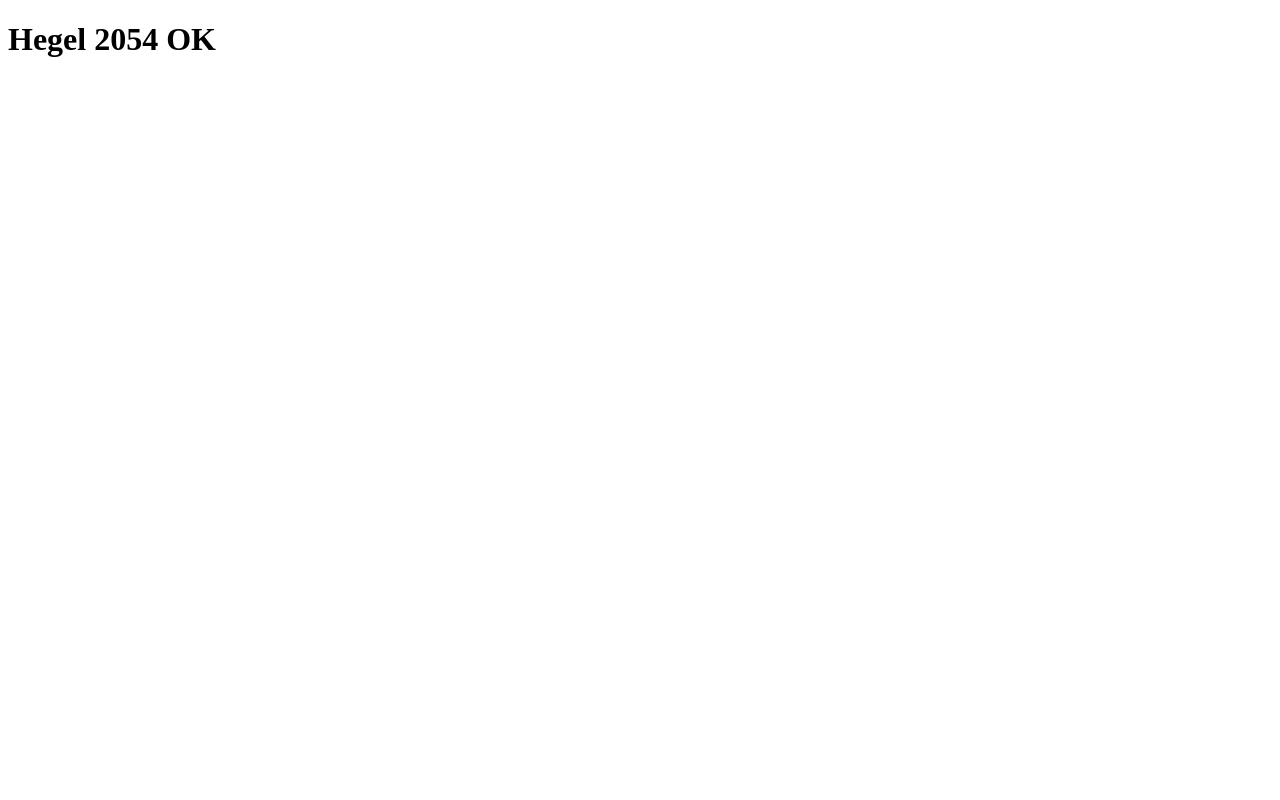
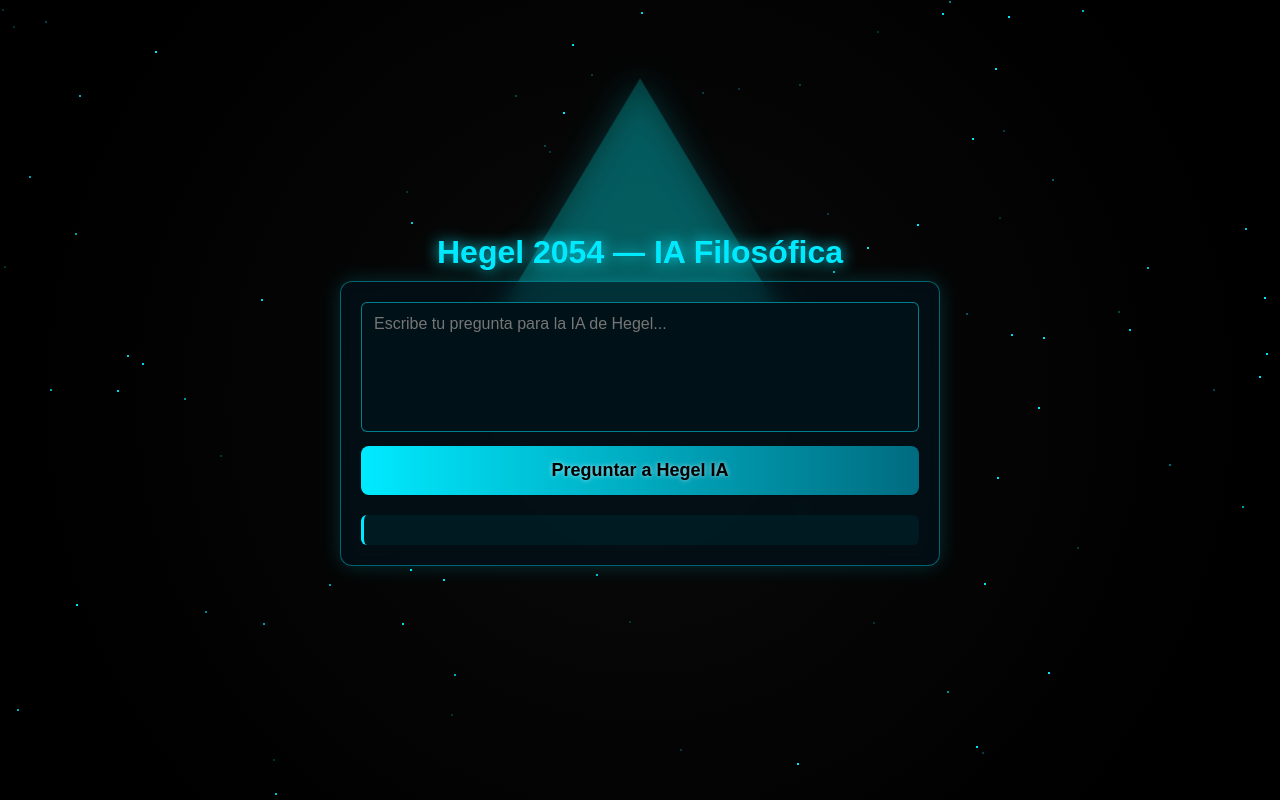
Before and after one commit to adriancorro/Hegel2052, a website: page index.html in a window 1280 px wide. Drawn offline with Linux system fonts and the light colour scheme.

Commit message:
Update index.html

```diff
--- a/index.html
+++ b/index.html
@@ -1 +1,197 @@
-<!DOCTYPE html><html><body><h1>Hegel 2054 OK</h1></body></html>
+<!DOCTYPE html>
+<html lang="es">
+<head>
+    <meta charset="UTF-8" />
+    <meta name="viewport" content="width=device-width, initial-scale=1.0" />
+    <title>Hegel 2054 — IA Filosófica</title>
+
+    <style>
+        * {
+            margin: 0;
+            padding: 0;
+            box-sizing: border-box;
+            font-family: "Orbitron", sans-serif;
+        }
+
+        body {
+            background: radial-gradient(circle at center, #0a0a0a, #000000 80%);
+            height: 100vh;
+            overflow: hidden;
+            color: #00eaff;
+            display: flex;
+            flex-direction: column;
+            justify-content: center;
+            align-items: center;
+        }
+
+        /* Partículas futuristas */
+        .particles {
+            position: absolute;
+            width: 100%;
+            height: 100%;
+            overflow: hidden;
+            z-index: -2;
+        }
+
+        .particles span {
+            position: absolute;
+            width: 2px;
+            height: 2px;
+            background: #00eaff;
+            animation: blink 3s infinite;
+            opacity: 0.7;
+        }
+
+        @keyframes blink {
+            0%, 100% { opacity: 0.2; }
+            50% { opacity: 1; }
+        }
+
+        /* Triángulo neón */
+        .triangle {
+            width: 0;
+            height: 0;
+            border-left: 180px solid transparent;
+            border-right: 180px solid transparent;
+            border-bottom: 300px solid rgba(0, 255, 255, 0.2);
+            position: absolute;
+            top: 10%;
+            animation: glow 3s infinite alternate ease-in-out;
+            filter: drop-shadow(0 0 25px #00eaff);
+            z-index: -1;
+        }
+
+        @keyframes glow {
+            from { filter: drop-shadow(0 0 10px #00eaff); transform: scale(1); }
+            to { filter: drop-shadow(0 0 40px #00eaff); transform: scale(1.05); }
+        }
+
+        h1 {
+            font-size: 32px;
+            margin-bottom: 10px;
+            text-shadow: 0 0 15px #00eaff;
+        }
+
+        .container {
+            width: 90%;
+            max-width: 600px;
+            background: rgba(0, 20, 30, 0.6);
+            padding: 20px;
+            border-radius: 12px;
+            border: 1px solid #00eaff65;
+            box-shadow: 0 0 20px #00eaff30;
+            backdrop-filter: blur(8px);
+        }
+
+        textarea {
+            width: 100%;
+            height: 130px;
+            padding: 12px;
+            background: #001218;
+            border: 1px solid #00eaff80;
+            border-radius: 6px;
+            color: #00eaff;
+            font-size: 16px;
+            resize: none;
+        }
+
+        button {
+            width: 100%;
+            padding: 14px;
+            margin-top: 10px;
+            background: linear-gradient(90deg, #00eaff, #006b80);
+            border: none;
+            border-radius: 8px;
+            color: black;
+            font-size: 18px;
+            cursor: pointer;
+            font-weight: bold;
+            text-shadow: 0 0 5px #ffffffaa;
+            transition: 0.2s;
+        }
+
+        button:hover {
+            filter: brightness(1.2);
+            transform: scale(1.03);
+        }
+
+        #respuesta {
+            margin-top: 20px;
+            padding: 15px;
+            background: rgba(0, 32, 40, 0.7);
+            border-left: 3px solid #00eaff;
+            border-radius: 6px;
+            color: #00eaff;
+            white-space: pre-wrap;
+        }
+
+    </style>
+</head>
+
+<body>
+
+    <!-- Partículas -->
+    <div class="particles">
+        <script>
+            for (let i = 0; i < 90; i++) {
+                const p = document.createElement("span");
+                p.style.top = Math.random() * 100 + "%";
+                p.style.left = Math.random() * 100 + "%";
+                p.style.animationDuration = (1 + Math.random() * 3) + "s";
+                document.querySelector(".particles").appendChild(p);
+            }
+        </script>
+    </div>
+
+    <!-- Triángulo -->
+    <div class="triangle"></div>
+
+    <h1>Hegel 2054 — IA Filosófica</h1>
+
+    <div class="container">
+        <textarea id="prompt" placeholder="Escribe tu pregunta para la IA de Hegel..."></textarea>
+        <button onclick="consultarHegel()">Preguntar a Hegel IA</button>
+        <div id="respuesta"></div>
+    </div>
+
+    <script>
+        function getAPI() {
+            const host = window.location.host;
+
+            if (host.includes("hegel2054.com")) {
+                return "https://hegel2054.com/api/hegel";
+            }
+
+            return "https://hegel2052.vercel.app/api/hegel";
+        }
+
+        async function consultarHegel() {
+            const prompt = document.getElementById("prompt").value.trim();
+            const respuesta = document.getElementById("respuesta");
+
+            if (!prompt) {
+                respuesta.textContent = "Por favor escribe una pregunta.";
+                return;
+            }
+
+            respuesta.textContent = "Consultando a Hegel IA…";
+
+            try {
+                const apiURL = getAPI();
+
+                const r = await fetch(apiURL, {
+                    method: "POST",
+                    headers: { "Content-Type": "application/json" },
+                    body: JSON.stringify({ prompt })
+                });
+
+                const data = await r.json();
+                respuesta.textContent = data.result || "Error en la respuesta.";
+            } catch (e) {
+                respuesta.textContent = "❌ Error al conectar con el servidor.";
+            }
+        }
+    </script>
+
+</body>
+</html>
```
